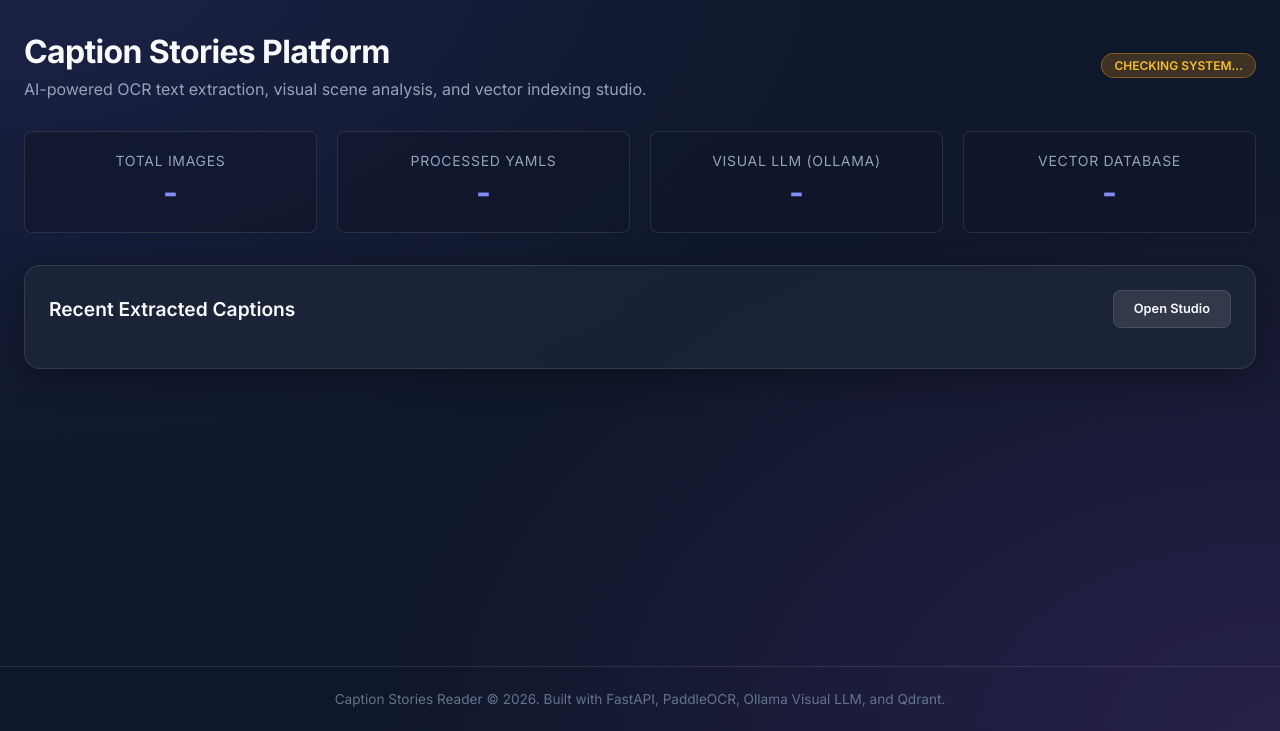
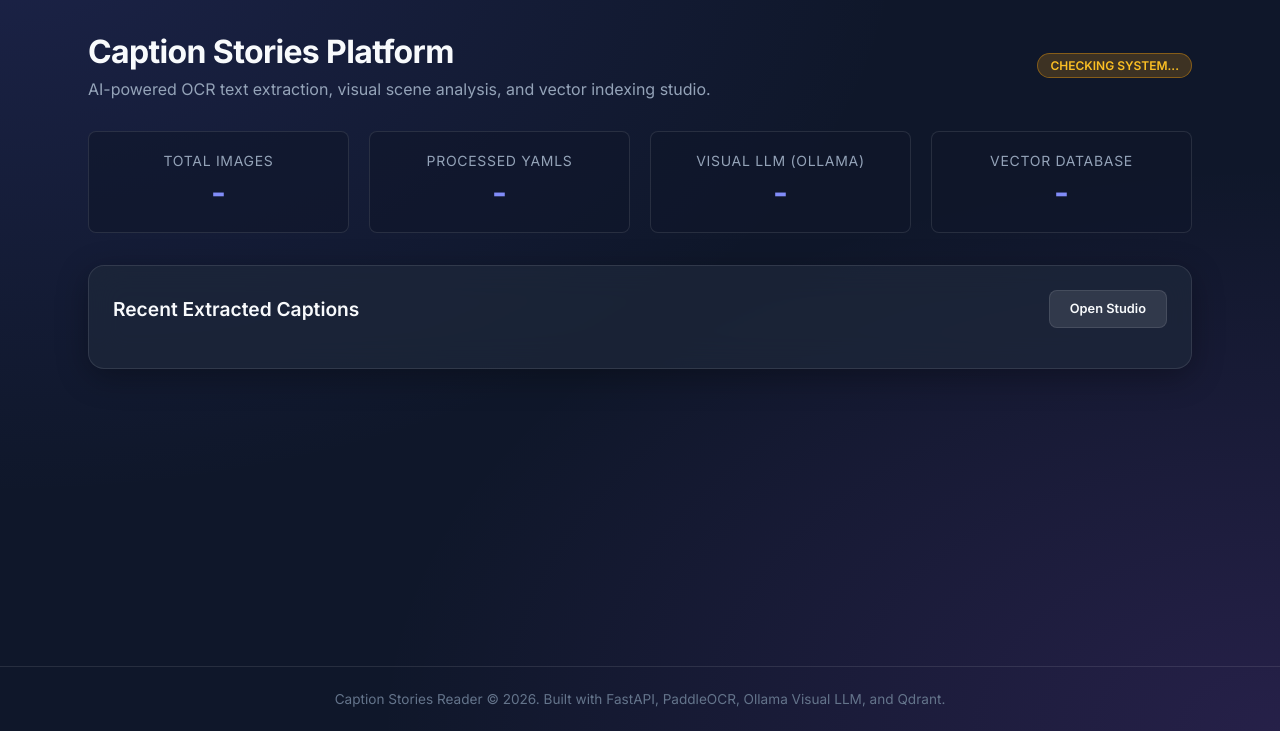
Before and after one commit to devopsnextgenx/caption-stories-reader, a FastAPI app: page / in a window 1280 px wide. Shown: the part 69-800 px from the top of the page. Run offline with FastAPI, Linux system fonts and the light colour scheme; data that the repository does not hold is empty; parts of the project's set-up code (start-up, migrations or seed data) failed here and were passed over.

Commit message:
working stories display

```diff
--- a/src/web/static/css/core.css
+++ b/src/web/static/css/core.css
@@ -118,6 +118,10 @@ body {
   color: var(--text-muted);
   margin-top: 0.5rem;
   font-size: 1rem;
+}
+
+.index-container {
+  max-width: 90vw;
 }
 
 /* ── cards ── */
--- a/src/web/templates/index.html
+++ b/src/web/templates/index.html
@@ -24,7 +24,7 @@
         </nav>
     </header>
 
-    <main class="main-container">
+    <main class="main-container index-container">
         <div class="page-header">
             <div style="display: flex; align-items: center; justify-content: space-between;">
                 <div>
```
